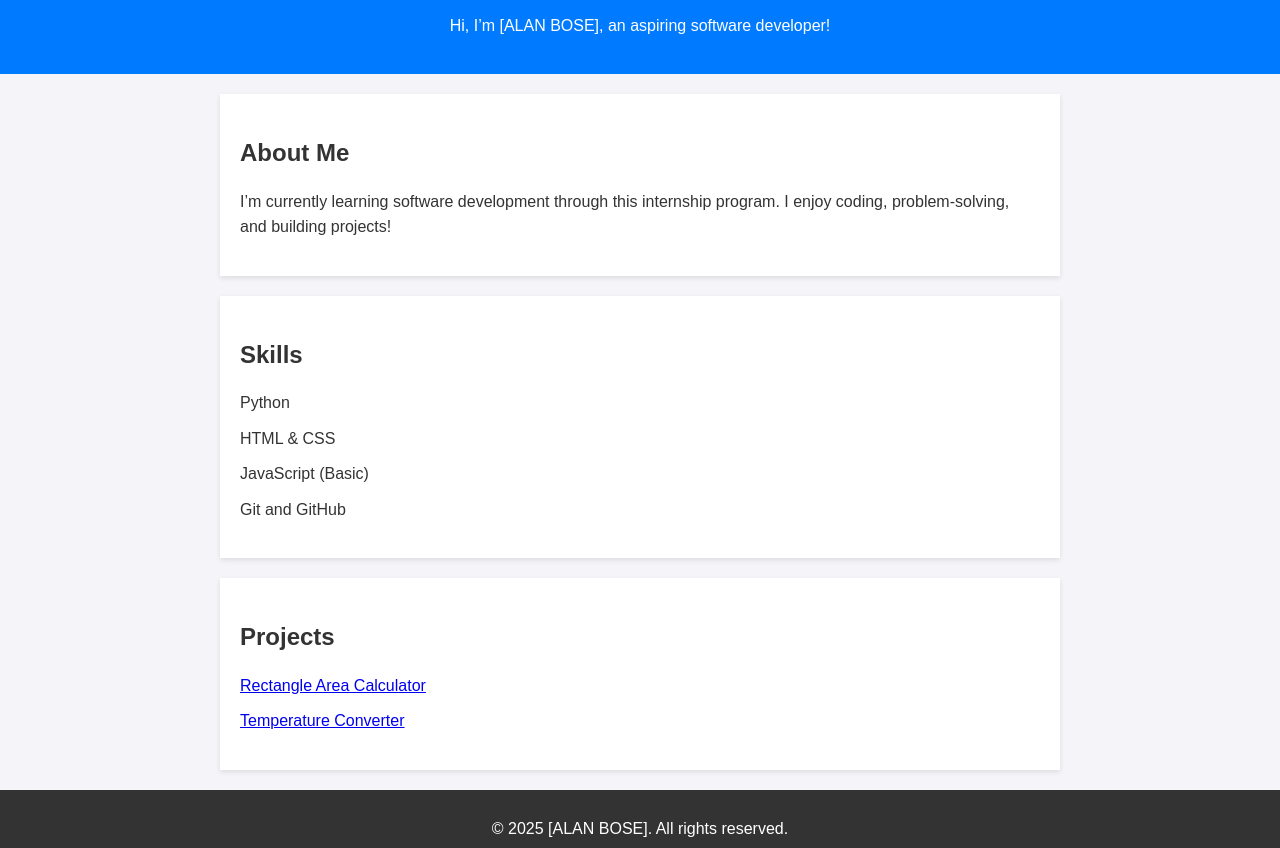
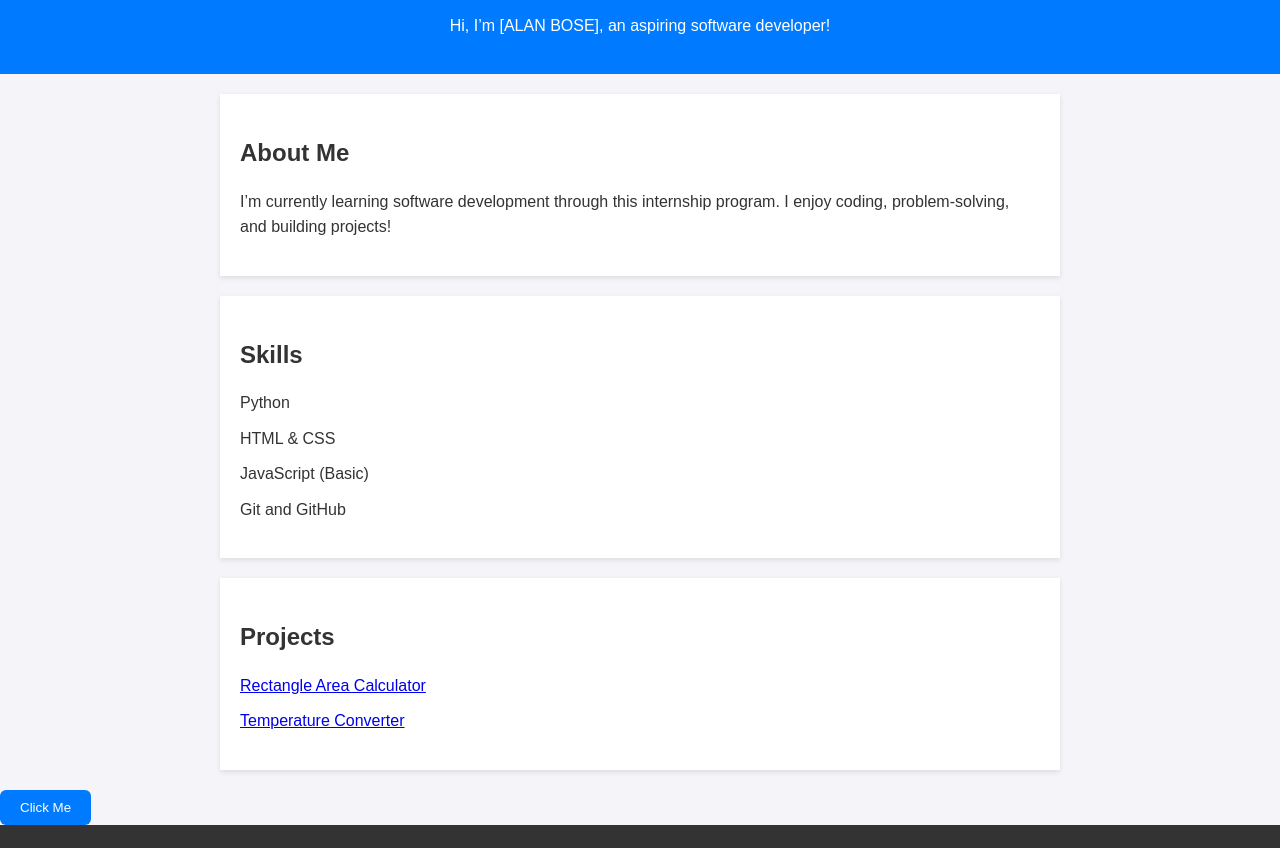
Before and after one commit to Alan2004-a/portfolio, a plain HTML site: page index.html in a window 1280 px wide. Shown: the part 96-944 px from the top of the page. Drawn offline with Linux system fonts and the light colour scheme.

Commit message:
Updated styles and fixed button visibility

```diff
--- a/index.html
+++ b/index.html
@@ -1,45 +1,3 @@
-
-<!DOCTYPE html>
-<html lang="en">
-<head>
-    <meta charset="UTF-8">
-    <meta name="viewport" content="width=device-width, initial-scale=1.0">
-    <title>My Portfolio</title>
-    <link rel="stylesheet" href="styles.css">
-    <link rel="JavaScript" href="script.js">
-</head>
-<body>
-    <header>
-        <h1>Welcome to My Portfolio</h1>
-        <p>Hi, I’m [ALAN BOSE], an aspiring software developer!</p>
-    </header>
-
-    <section id="about">
-        <h2>About Me</h2>
-        <p>I’m currently learning software development through this internship program. I enjoy coding, problem-solving, and building projects!</p>
-    </section>
-
-    <section id="skills">
-        <h2>Skills</h2>
-        <ul>
-            <li>Python</li>
-            <li>HTML & CSS</li>
-            <li>JavaScript (Basic)</li>
-            <li>Git and GitHub</li>
-        </ul>
-    </section>
-
-    <section id="projects">
-        <h2>Projects</h2>
-        <ul>
-            <li><a href="#">Rectangle Area Calculator</a></li>
-            <li><a href="#">Temperature Converter</a></li>
-        </ul>
-    </section>
-
-    <footer>
-        <p>© 2025 [ALAN BOSE]. All rights reserved.</p>
-    </footer>
 
 </body>
 <!DOCTYPE html>
```
Also changed, not shown: 1 other file.
